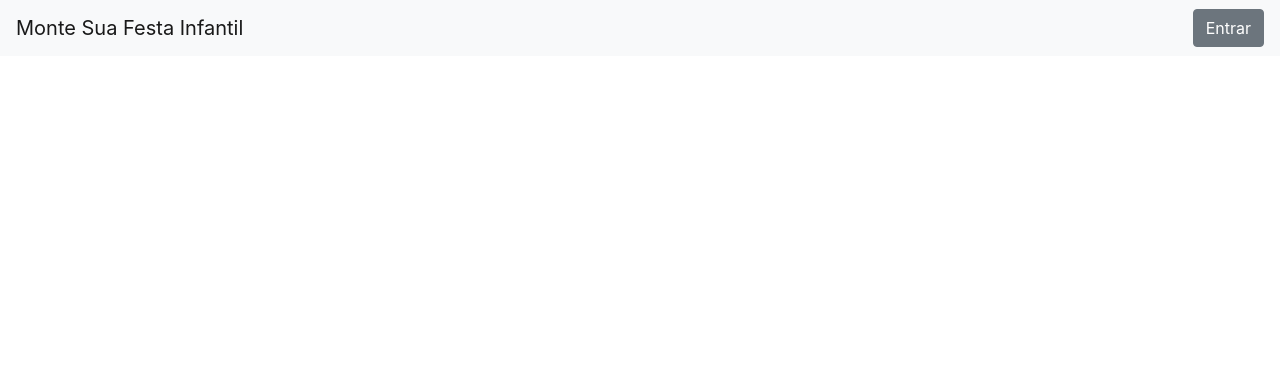
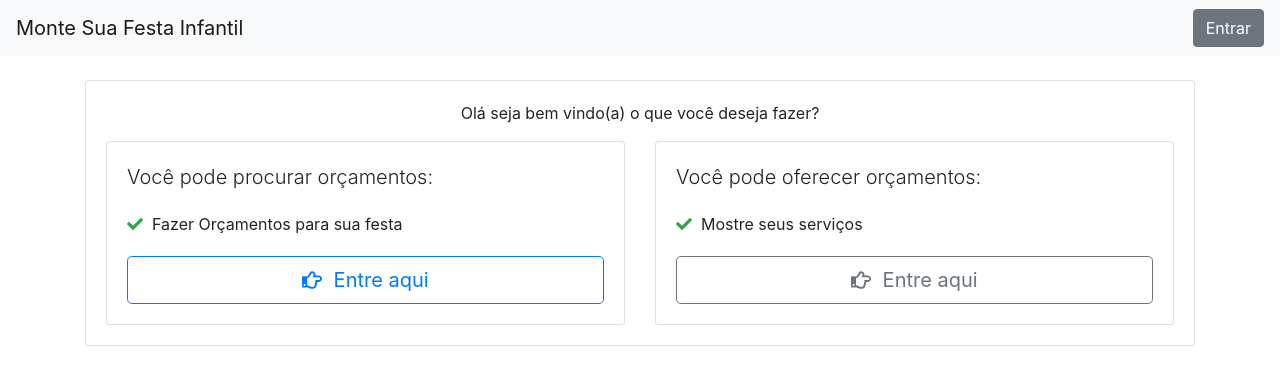
Before and after one commit to Eddersouza/ProjetoMFI, a React (Create React App) app in the folder Front/mfiapp/: page / in a window 1280 px wide. Shown: the top 382 px of the page. Built offline with nearby package versions, Linux system fonts and the light colour scheme.

Commit message:
[FEAT(CriarNovoCliente)] - Criação página para escolher o tipo de usuário

```diff
--- a/Front/mfiapp/src/App.js
+++ b/Front/mfiapp/src/App.js
@@ -1,16 +1,22 @@
 import React from 'react';
 
+import { Container } from 'reactstrap'
 import { library } from '@fortawesome/fontawesome-svg-core'
-import { faCheck} from '@fortawesome/free-solid-svg-icons'
+import { faCheck } from '@fortawesome/free-solid-svg-icons'
+import { faHandPointRight } from '@fortawesome/free-regular-svg-icons'
 
 import NavBarTop from './Screens/Shared/Header/NavbarTop';
+import UserTypeChoose from './Screens/User/Type/Choose';
 
-library.add(faCheck)
+library.add(faCheck, faHandPointRight)
 
 function App() {
   return (
     <div className="App">
       <NavBarTop />
+      <Container>
+        <UserTypeChoose />
+      </Container>
     </div>
   );
 }
--- a/Front/mfiapp/src/Screens/Shared/Dialog/User/CreateOrEnter/CreateUser.js
+++ b/Front/mfiapp/src/Screens/Shared/Dialog/User/CreateOrEnter/CreateUser.js
@@ -20,7 +20,7 @@ const AreaDialogCreateUser = () => {
             Ou
                             <ul className="list-unstyled" style={{ lineHeight: '2' }}>
                 <li><FontAwesomeIcon className="text-success" icon="check" />Mostre seus serviços</li>
-                <li><FontAwesomeIcon className="text-success" icon="check" />Mostre suas promoções</li>
+                {/* <li><FontAwesomeIcon className="text-success" icon="check" />Mostre suas promoções</li> */}
             </ul>
             <p><Button className="btn btn-info btn-block">Sim quero me registrar</Button></p>
         </>
--- /dev/null
+++ b/Front/mfiapp/src/Screens/User/Type/Choose.js
@@ -0,0 +1,36 @@
+import React from 'react'
+import {
+  Card,
+  CardBody,
+  Row,
+  Col
+} from 'reactstrap'
+import UserTypeChooseProvider from './ChooseProvider'
+import UserTypeChooseRequester from './ChooseRequester';
+
+const UserTypeChoose = () => {
+  return (
+    <div>
+      <br />
+      <Card>
+        <CardBody>
+          <Row>
+            <p className=" col-12 text-center">
+              Olá seja bem vindo(a) o que você deseja fazer?
+              </p>
+          </Row>
+          <Row>
+            <Col md={6} sm={12} >
+              <UserTypeChooseProvider />
+            </Col>
+            <Col md={6} sm={12} >
+              <UserTypeChooseRequester />
+            </Col>
+          </Row>
+        </CardBody>
+      </Card>
+    </div>
+  );
+}
+
+export default UserTypeChoose;
--- /dev/null
+++ b/Front/mfiapp/src/Screens/User/Type/ChooseProvider.js
@@ -0,0 +1,44 @@
+import React from 'react'
+import {
+    Card,
+    CardBody,
+    Row,
+    Col,
+    Button
+} from 'reactstrap'
+import { FontAwesomeIcon } from '@fortawesome/react-fontawesome'
+
+const UserTypeChooseProvider = () => {
+    return (
+        <Card>
+            <CardBody>
+                <Row>
+                    <Col md={12}>
+                        <p className="lead">Você pode procurar orçamentos:</p>
+                        <ul className="list-unstyled" style={{ lineHeight: "2" }}>
+                            <li><FontAwesomeIcon className="text-success" icon="check" />&nbsp;
+                              Fazer Orçamentos para sua festa
+                             </li>
+                            {/* <li><FontAwesomeIcon className="text-success" icon="check" />&nbsp;
+                              Escolher seus  fornecedores favoritos
+                              </li>
+                            <li><FontAwesomeIcon className="text-success" icon="check" />&nbsp;
+                              Avaliar os fornecedores  cadastrados
+                              </li> */}
+                        </ul>
+                    </Col>
+                </Row>
+                <Row>
+                    <Col md={12} className="text-center">
+                        <Button type="button" outline color="primary" size="lg" block>
+                            <FontAwesomeIcon className="text-primary" icon={["far","hand-point-right"]} />&nbsp;
+                                Entre aqui
+                        </Button>
+                    </Col>
+                </Row>
+            </CardBody>
+        </Card>
+    );
+}
+
+export default UserTypeChooseProvider
--- /dev/null
+++ b/Front/mfiapp/src/Screens/User/Type/ChooseRequester.js
@@ -0,0 +1,43 @@
+import React from 'react'
+import {
+    Card,
+    CardBody,
+    Row,
+    Col,
+    Button
+} from 'reactstrap'
+import { FontAwesomeIcon } from '@fortawesome/react-fontawesome'
+
+const UserTypeChooseRequester = () => {
+    return (
+        <Card>
+            <CardBody>
+                <Row>
+                    <Col md={12}>
+                        <p className="lead">Você pode oferecer orçamentos:</p>
+                        <ul className="list-unstyled" style={{ lineHeight: "2" }}>
+                            <li>
+                                <FontAwesomeIcon className="text-success" icon="check" />&nbsp;
+                                Mostre seus serviços
+                            </li>
+                            {/* <li>
+                                <FontAwesomeIcon className="text-success" icon="check" />&nbsp;
+                                Mostre suas promoções
+                            </li> */}
+                        </ul>
+                    </Col>
+                </Row>
+                <Row>
+                    <Col className="text-center" md={12}>
+                        <Button type="button" outline color="secondary" size="lg" block>
+                            <FontAwesomeIcon className="text-secondary" icon={["far", "hand-point-right"]} />&nbsp;
+                              Entre aqui
+              </Button>
+                    </Col>
+                </Row>
+            </CardBody>
+        </Card>
+    );
+}
+
+export default UserTypeChooseRequester;
```
